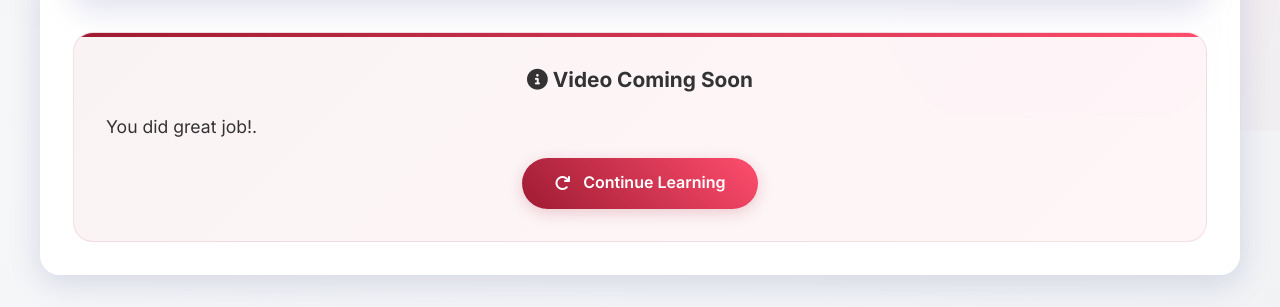
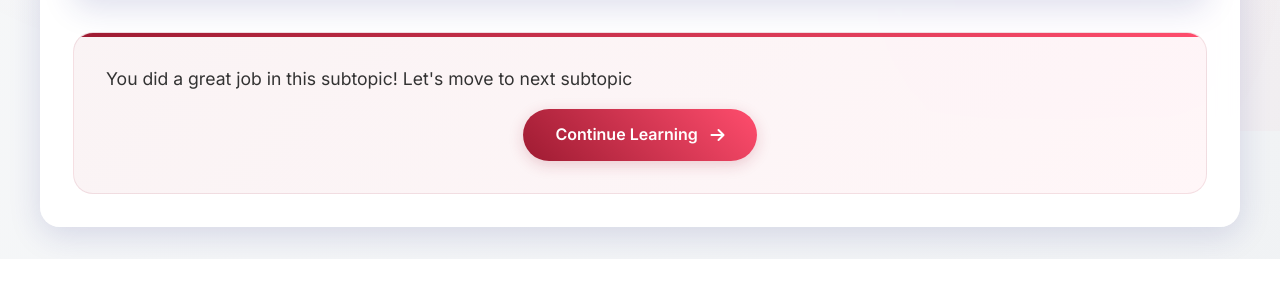
Before and after one commit to YizhuGao/adaptive_learning_webapp, a Django app: template adaptive_learning/my_app/templates/my_app/test_results.html in a window 1280 px wide. Shown: the part 669-976 px from the top of the page. After the commit the page ends 928 px from the top, so only its background shows below. Run offline with Django 3.2, Linux system fonts and the light colour scheme; the template is opened without the code that fills it, so the values that code supplies are empty.

Commit message:
Latest changes after misconceptions change

```diff
--- a/adaptive_learning/my_app/templates/my_app/test_results.html
+++ b/adaptive_learning/my_app/templates/my_app/test_results.html
@@ -149,10 +149,10 @@
                     <p>You've successfully completed this subtopic and watched the video.</p>
                     <p>Ready for the next challenge? Check out more modules!</p>
                 {% else %}
-                    <h3><i class="fas fa-info-circle"></i> Video Coming Soon</h3>
-                    <p>You did great job!.</p>
+                    <!-- <h3><i class="fas fa-info-circle"></i> Video Coming Soon</h3> -->
+                    <p>You did a great job in this subtopic! Let's move to next subtopic</p>
                     <a href="{% url 'test' topic_id=topic.topic_id subtopic_id=subtopic.subtopic_id %}" class="start-btn">
-                        <i class="fas fa-redo"></i> Continue Learning  <!--- Retake Test --->
+                             Continue Learning <i class="fa-solid fa-arrow-right"></i>
                     </a>
                 {% endif %}
             {% endif %}
```
